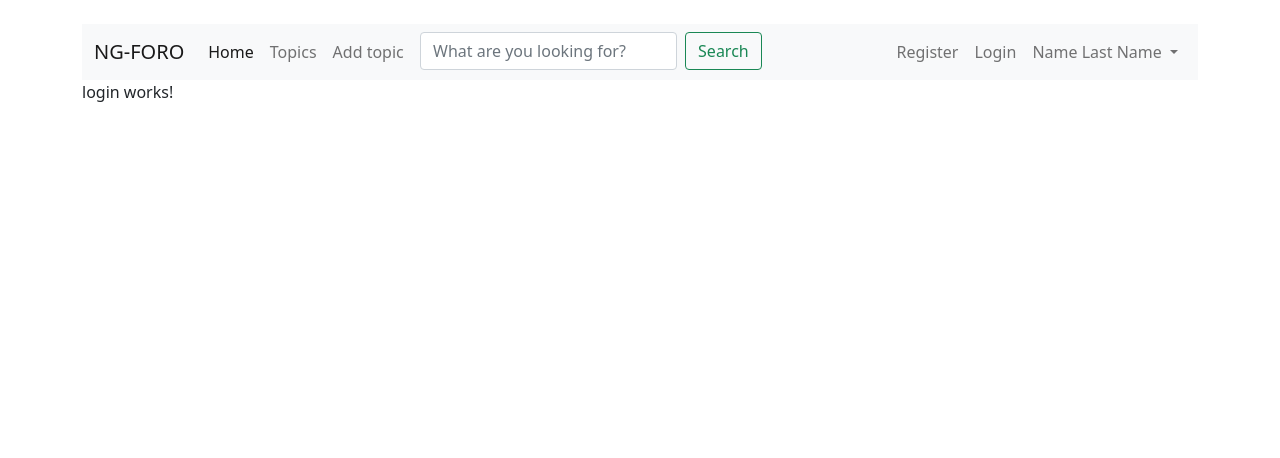
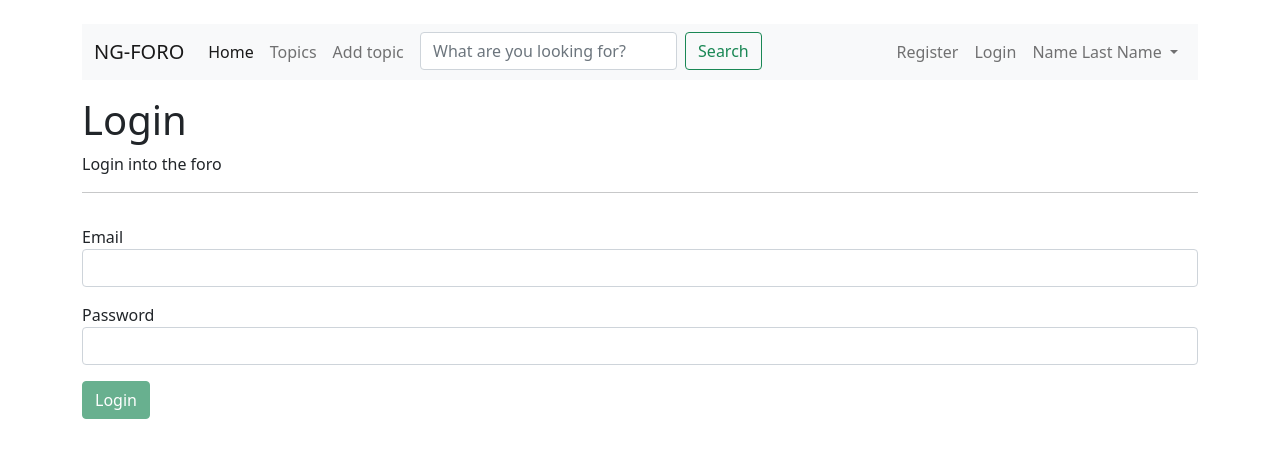
Before and after one commit to ferralespereira/foro-angular, an Angular app: page /login in a window 1280 px wide. Shown: the top 458 px of the page. Built offline with nearby package versions, Linux system fonts and the light colour scheme.

Commit message:
creating login

```diff
--- a/src/app/components/login/login.component.html
+++ b/src/app/components/login/login.component.html
@@ -1 +1,31 @@
-<p>login works!</p>
+<div class="clo-lg-12 mt-3">
+  <h1>{{page_title}}</h1>
+  <p>Login into the foro</p>
+  <hr/>
+
+  <form class="clo-md-5 ml-0 pl-0" #loginForm="ngForm" (ngSubmit)="onSubmit(loginForm)">
+
+    <div class="form-group">
+
+      <label for="name" class="mt-3">Email</label>
+      <input type="email" name="email" #email="ngModel" [(ngModel)]="user.email" required pattern="[a-z0-9._%+-]+@[a-z0-9.-]+\.[a-z]{2,4}$" class="form-control" />
+
+      <small *ngIf="!email.valid && email.touched" class="invalid-feedback d-block">
+        El email no es validos.
+      </small>
+
+      <label for="name" class="mt-3">Password</label>
+      <input type="password" name="password" #password="ngModel" [(ngModel)]="user.password" required class="form-control" />
+
+      <small *ngIf="!password.valid && password.touched" class="invalid-feedback d-block">
+        El password no es valido.
+      </small>
+
+    </div>
+
+    <input type="submit" value="{{page_title}}" class="btn btn-success mt-3" [disabled]="loginForm.invalid" />
+
+
+  </form>
+
+</div>
--- a/src/app/components/login/login.component.ts
+++ b/src/app/components/login/login.component.ts
@@ -1,15 +1,42 @@
 import { Component, OnInit } from '@angular/core';
+import { User } from '../../models/user';
+import { UserService } from '../../services/user.service';
 
 @Component({
   selector: 'login',
   templateUrl: './login.component.html',
-  styleUrls: ['./login.component.css']
+  styleUrls: ['./login.component.css'],
+  providers: [UserService]
 })
 export class LoginComponent implements OnInit {
+  public page_title: string;
+  public user: User;
 
-  constructor() { }
+  constructor(
+    private _userService:UserService
+  ){
+    this.page_title = "Login";
+    this.user = new User('','','','','','','ROLE_USER');
+  }
 
   ngOnInit(): void {
   }
 
+  onSubmit(form:any){
+    // this._userService.register(this.user).subscribe(
+    //   response => {
+    //     if(response.user && response.user._id){
+    //       this.status = 'success';
+    //       form.reset();
+    //     }else{
+    //       this.status = 'error';
+    //     }
+    //   },
+    //   error => {
+    //     console.log(error);
+    //   }
+    // );
+    console.log(this.user);
+  }
+
 }
```
